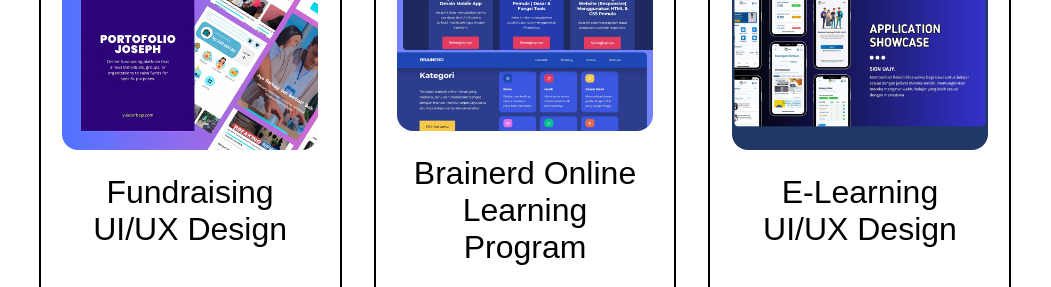
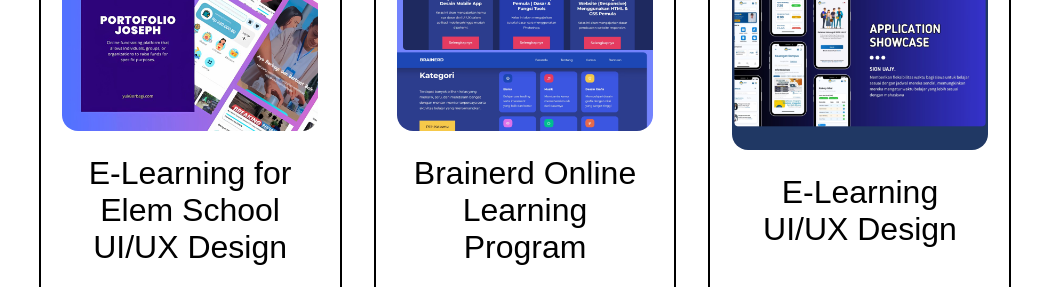
Before and after one commit to jontak03/joseph, a plain HTML site: page index.html in a window 1280 px wide. Shown: the part 3167-3454 px from the top of the page, without its empty margins (115-1166 px from the left). Drawn offline with Linux system fonts and the light colour scheme.

Commit message:
Update index.html

```diff
--- a/index.html
+++ b/index.html
@@ -169,7 +169,7 @@
 
             <div class="projects-card">
                 <img src="project 1.jpg" alt="Project 1">
-                <h3>Fundraising UI/UX Design</h3>
+                <h3>E-Learning for Elem School UI/UX Design</h3>
                 <p> </p>
                 <div class="btn-group">
                     <a href="https://www.figma.com/proto/PkGvHnmD48u2nAwp0DSHOg/Joseph-Project?node-id=168-115&starting-point-node-id=111%3A68&t=71fANWiDahNGC88Z-1" class="btn" target="_blank">Live Demo</a>
```
